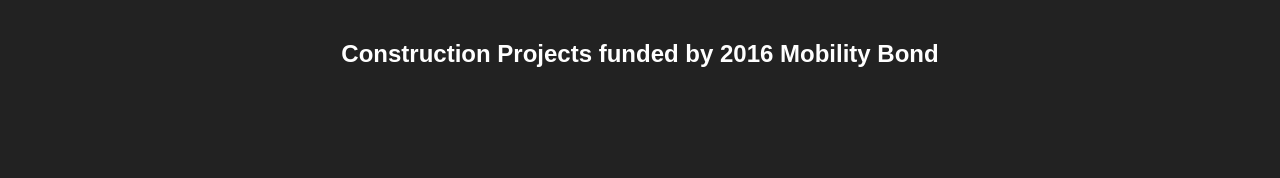
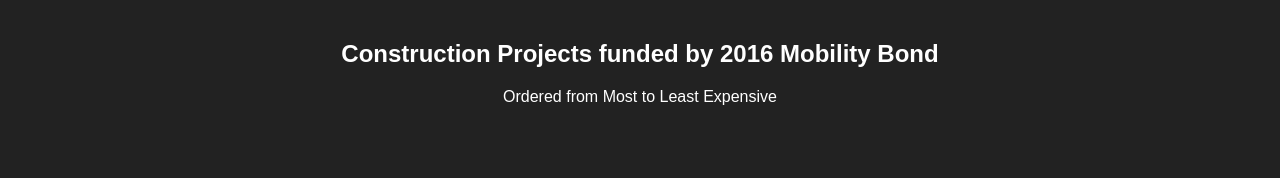
Before and after one commit to mateoclarke/mobility-bond-socrata-example, a React (Create React App) app: page / in a window 1280 px wide. Shown: the top 178 px of the page. Built offline with nearby package versions, Linux system fonts and the light colour scheme; no server answers.

Commit message:
better header

```diff
--- a/src/App.js
+++ b/src/App.js
@@ -48,6 +48,7 @@ class App extends Component {
       <div className="App">
         <div className="App-header">
           <h2>Construction Projects funded by 2016 Mobility Bond</h2>
+          <p>Ordered from Most to Least Expensive</p>
         </div>
 
         <h2>
```
